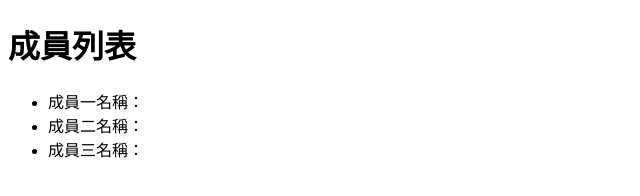
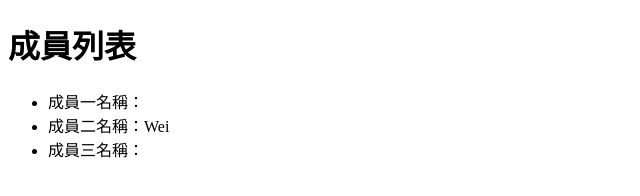
Before and after one commit to sean0896/git1108-2, a plain HTML site: page index.html in a window 1280 px wide. Shown: the full height of the page, 0-640 px from the left. Drawn offline with Linux system fonts and the light colour scheme.

Commit message:
新增成員B

```diff
--- a/index.html
+++ b/index.html
@@ -11,7 +11,7 @@
     <h1>成員列表</h1>
     <ul>
         <li>成員一名稱：</li>
-        <li>成員二名稱：</li>
+        <li>成員二名稱：Wei</li>
         <li>成員三名稱：</li>
     </ul>
 </body>
```
